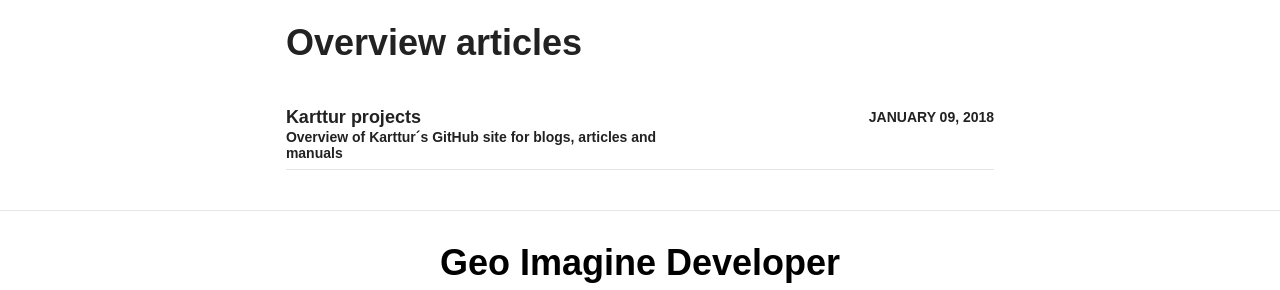
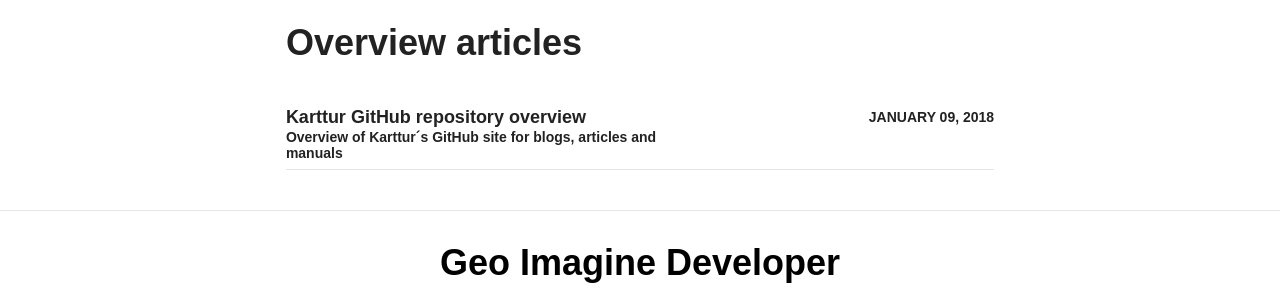
Before and after one commit to karttur/overview, a Jekyll site: the page built from index.html, in a window 1280 px wide. Shown: the part 987-1277 px from the top of the page. Built offline with Jekyll 4.4.1, drawn with Linux system fonts in a browser that asks for light colours; nearby versions of some CDN libraries.

Commit message:
main index.md correction

```diff
--- a/index.html
+++ b/index.html
@@ -32,6 +32,6 @@
 <h1>Overview articles<h1>
 <ul class="post-list">
 {% for post in site.categories.overview limit:5 %}
-  <li><article><a href="{{ site.url }}{{ page.url }}">{{ page.title }} <span class="entry-date"><time datetime="{{ post.date | date_to_xmlschema }}">{{ post.date | date: "%B %d, %Y" }}</time></span>{% if post.excerpt %} <span class="excerpt">{{ post.excerpt | remove: '\[ ... \]' | remove: '\( ... \)' | markdownify | strip_html | strip_newlines | escape_once }}</span>{% endif %}</a></article></li>
+  <li><article><a href="{{ site.url }}{{ post.url }}">{{ post.title }} <span class="entry-date"><time datetime="{{ post.date | date_to_xmlschema }}">{{ post.date | date: "%B %d, %Y" }}</time></span>{% if post.excerpt %} <span class="excerpt">{{ post.excerpt | remove: '\[ ... \]' | remove: '\( ... \)' | markdownify | strip_html | strip_newlines | escape_once }}</span>{% endif %}</a></article></li>
 {% endfor %}
 </ul>
```
